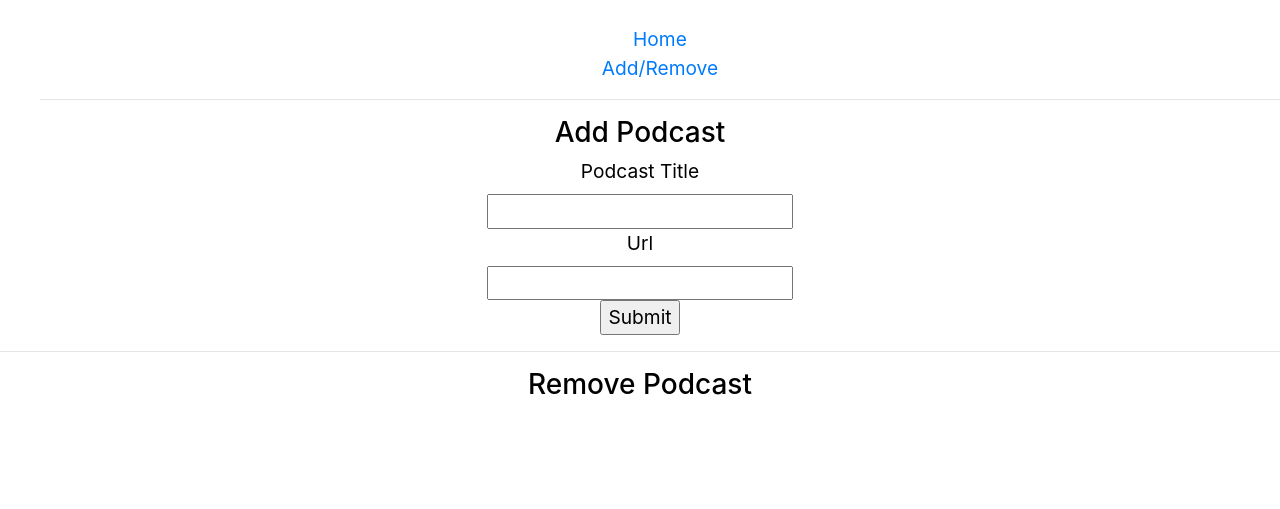
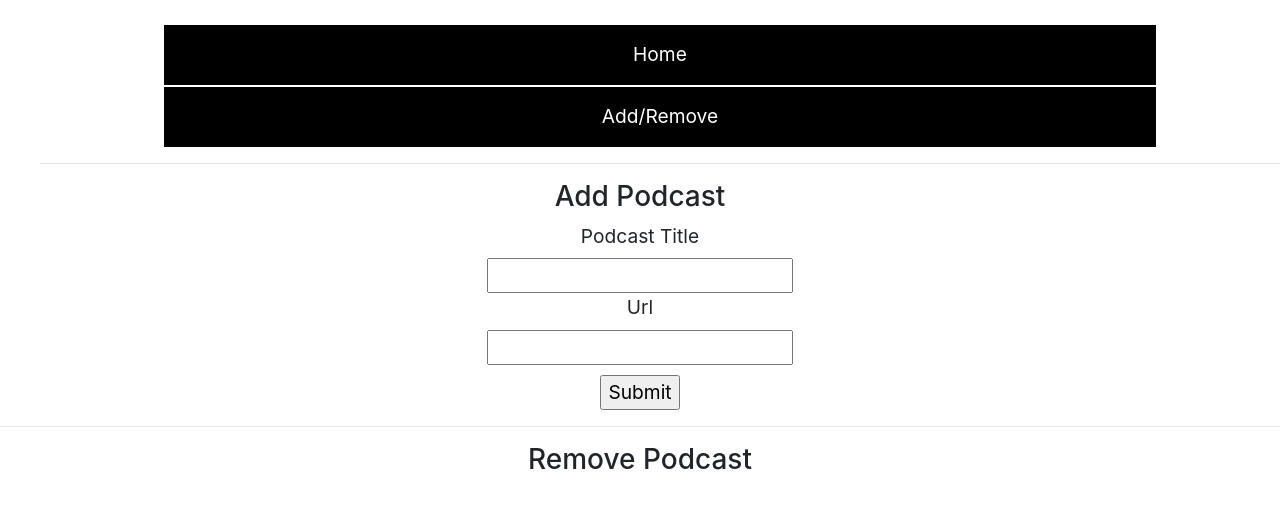
Before and after one commit to asherserling/podcast_downloader, a Flask app: template podcast_download/f_interface/templates/settings.html in a window 1280 px wide. Shown: the top 509 px of the page. Run offline with Flask 2, Linux system fonts and the light colour scheme; the template is opened without the code that fills it, so the values that code supplies are empty; parts of the project's set-up code (start-up, migrations or seed data) failed here and were passed over; some libraries are stand-ins or nearby versions.

Commit message:
styling to flask interface

```diff
--- a/podcast_download/f_interface/static/css/styles.css
+++ b/podcast_download/f_interface/static/css/styles.css
@@ -1,9 +1,42 @@
 body {
     padding-top: 25px;
     font-size: larger;
-    color: black;
+    text-align: center;
+}
+h1 {
+    text-align: center;
+    margin: 40px 0 50px;
+}
+h3 {
     text-align: center;
 }
 ul {
     list-style-type: none;
 }
+.link-container,
+.settings-container {
+    height: 60px;;
+    min-width: 40%;
+    max-width: 80%;
+    padding: 15px;
+    margin: 0 auto 2px;
+    background-color: black;
+}
+.settings-container {
+    position: relative;
+}
+a,
+a:hover,
+.settings__podcast {
+    color: white;
+}
+.settings__podcast {
+    text-align: left;
+}
+.settings__remove {
+    border: 1px solid white;
+    padding: 2px;
+}
+.submit {
+    margin-top: 10px;
+}
--- a/podcast_download/f_interface/templates/base.html
+++ b/podcast_download/f_interface/templates/base.html
@@ -10,8 +10,12 @@
 <body>
     <div class="nav-bar">
         <ul class="nav-links">
-            <li><a href="/">Home</a></li>
-            <li><a href="/settings">Add/Remove</a></li>
+            <div class="link-container">
+                <li><a href="/">Home</a></li>
+            </div>
+            <div class="link-container">
+                <li><a href="/settings">Add/Remove</a></li>
+            </div>
             <hr>
         </ul>
     </div>
--- a/podcast_download/f_interface/templates/index.html
+++ b/podcast_download/f_interface/templates/index.html
@@ -3,7 +3,9 @@
 {% block body%}
     <ul>
         {% for podcast in podcasts %}
-            <li><a href="/podcast/{{ podcast }}">{{ podcast }} </a></li>
+        <div class="link-container">
+            <li><a class="podcast__link" href="/podcast/{{ podcast }}">{{ podcast }} </a></li>
+        </div>
         {% endfor %}
     </ul>
 {% endblock %}
--- a/podcast_download/f_interface/templates/podcast_page.html
+++ b/podcast_download/f_interface/templates/podcast_page.html
@@ -4,7 +4,10 @@
     <h1>{{ podcast_title }}</h1>
     <ul class="episode-links">
         {% for episode in episode_menu.episodes %}
+        <div class="link-container">
             <li><a id="episode_{{ episode.id }}" href="#/">{{ episode.title }} </a></li>
+        </div>
+
         {% endfor %}
     </ul>
     <p class="secret-title" id="{{ podcast_title }}"></p>
--- a/podcast_download/f_interface/templates/settings.html
+++ b/podcast_download/f_interface/templates/settings.html
@@ -7,7 +7,7 @@
         <input type="text" name="podcast_title" id="podcast_title"><br>
         <label for="podcast_url">Url</label><br>
         <input type="text" name="podcast_url" id="podcast_url"><br>
-        <input type="submit" value="Submit">
+        <input class="submit" type="submit" value="Submit">
     </form>
 
     <hr>
@@ -15,7 +15,9 @@
     <h3>Remove Podcast</h3>
     <ul>
         {% for podcast in podcasts %}
-            <li><span>{{ podcast }}</span>&nbsp;<span><a href="/remove/{{ podcast }}">Remove</a></span></li>
+        <div class="settings-container">
+            <li><span class="settings__podcast">{{ podcast }}</span>&nbsp;<span class="settings__remove"><a  href="/remove/{{ podcast }}">Remove</a></span></li>
+        </div>
         {% endfor %}
     </ul>
 {% endblock %}
--- a/podcast_download/podcast/my_podcasts.py
+++ b/podcast_download/podcast/my_podcasts.py
@@ -67,7 +67,6 @@ class PodcastsFromPickle:
         self.pickle_file = pickle_file
 
     def load_podcasts(self):
-        podcasts = {}
         with open(self.pickle_file, 'rb') as infile:
             podcasts = pickle.load(infile)
         return podcasts
```
Also changed, not shown: 1 other file.
